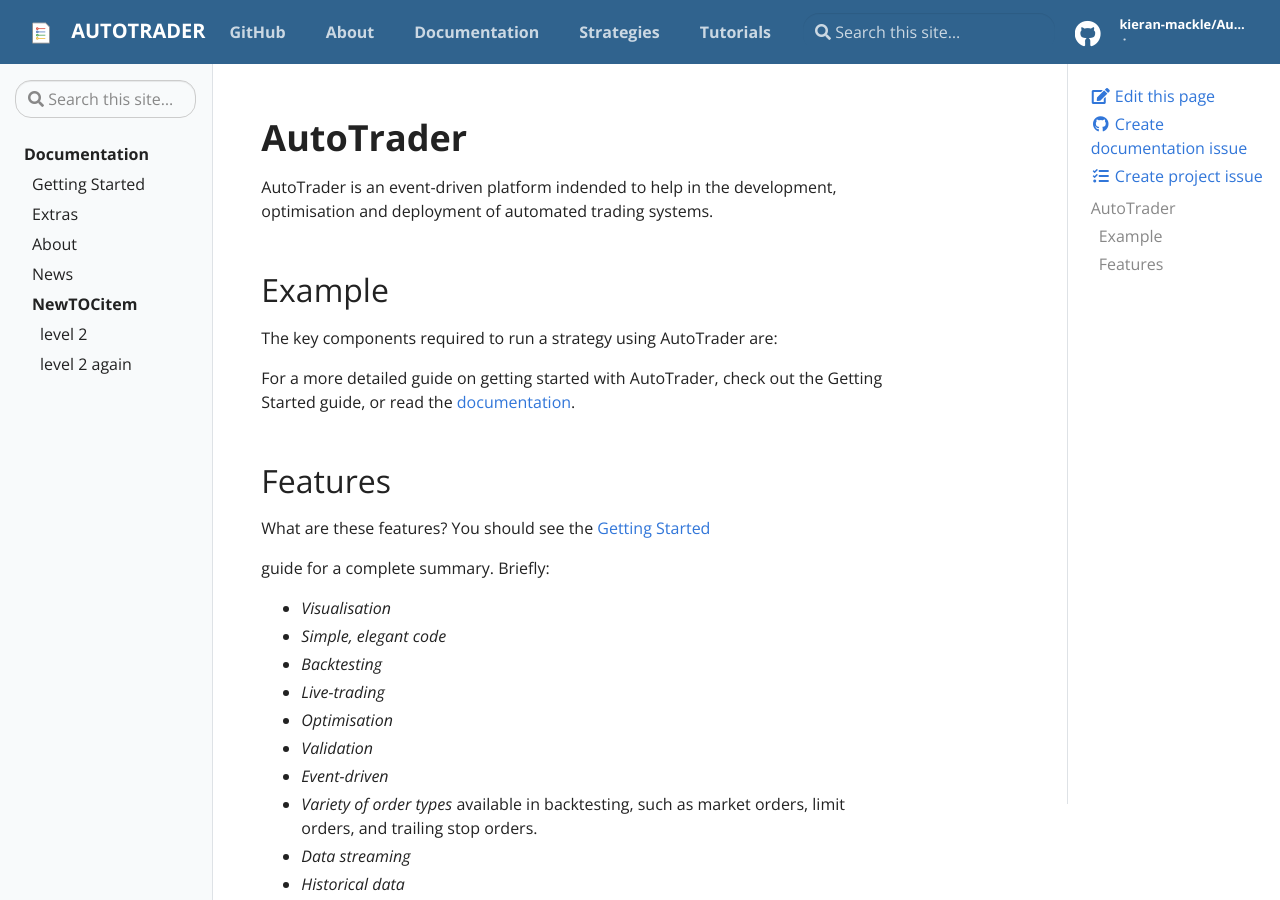
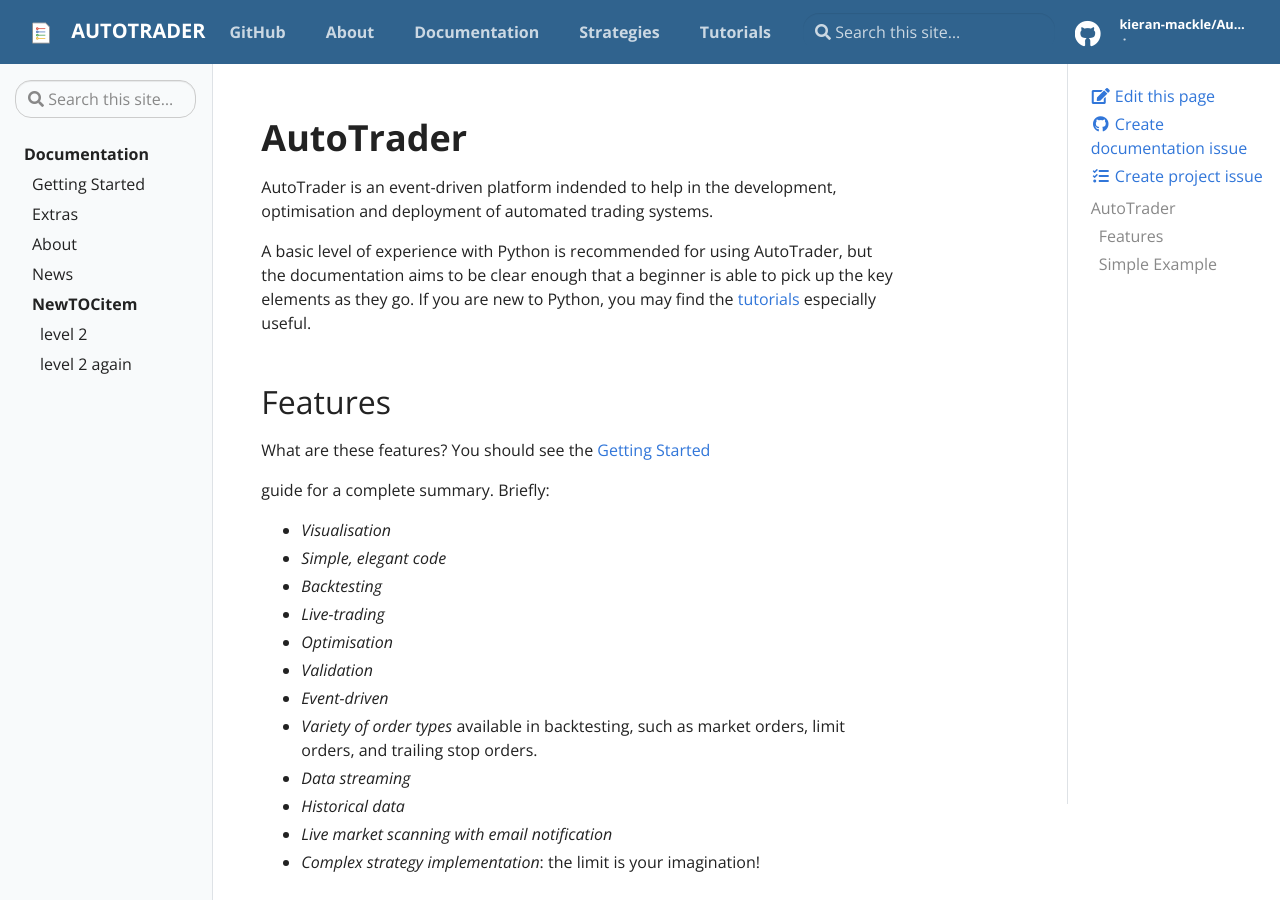
Before and after one commit to kieran-mackle/AutoTrader, a Jekyll site: the page built from docs/pages/index.md, in a window 1280 px wide and 900 px high. Built offline with Jekyll 4.4.1, drawn with Linux system fonts in a browser that asks for light colours; some of the changed text lies outside the part shown.

Commit message:
Update index.md

```diff
--- a/docs/pages/index.md
+++ b/docs/pages/index.md
@@ -7,14 +7,8 @@
 # AutoTrader
 AutoTrader is an event-driven platform indended to help in the development, optimisation and deployment of automated trading systems.
 
-## Example
-
-The key components required to run a strategy using AutoTrader are:
-
-
-
-For a more detailed guide on getting started with AutoTrader, check out the Getting Started guide, or read the [documentation](docs).
-
+A basic level of experience with Python is recommended for using AutoTrader, but the documentation aims to be clear enough that a beginner
+is able to pick up the key elements as they go. If you are new to Python, you may find the [tutorials](tutorials) especially useful.
 
 
 ## Features
@@ -33,6 +27,16 @@
  - *Data streaming*
  - *Historical data*
  - *Live market scanning with email notification*
+ - *Complex strategy implementation*: the limit is your imagination!
+
+
+## Simple Example
+
+The key components required to run a strategy using AutoTrader are:
+
+
+
+For a more detailed guide on getting started with AutoTrader, check out the Getting Started guide, or read the [documentation](docs).
 
 
 For features, getting started with development, see the {% include doc.html name="Getting Started" path="getting-started" %} page. Would you like to request a feature or contribute?
```
